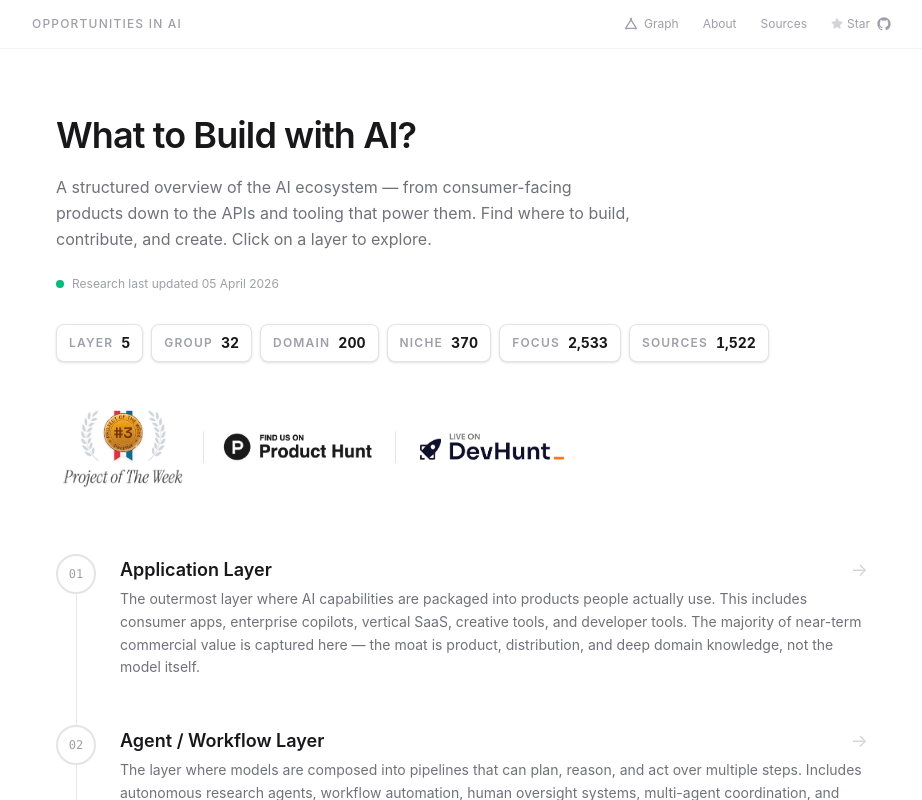
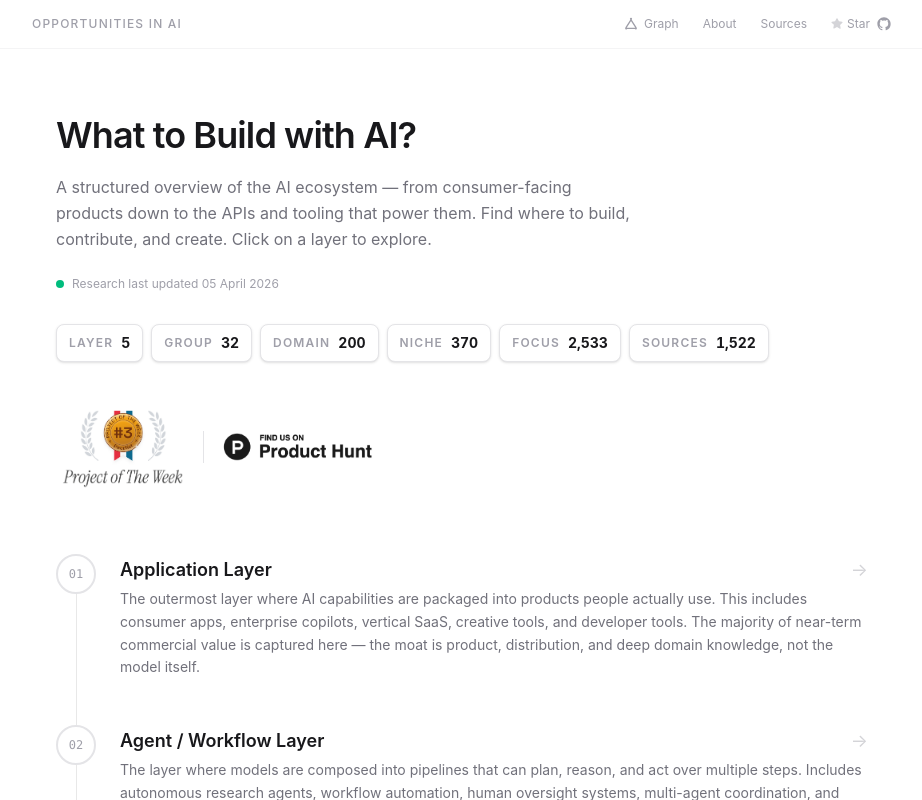
Before and after one commit to nc1z/ai-opportunities, a React (Vite) app: page /#/ in a window 1280 px wide. Shown: the top 800 px of the page, without its empty margins (178-1100 px from the left). Built offline with nearby package versions, Linux system fonts and the light colour scheme.

Commit message:
Remove DevHunt badge from homepage
Co-Authored-By: Claude Sonnet 4.6 <noreply@anthropic.com>

```diff
--- a/src/pages/HomePage.tsx
+++ b/src/pages/HomePage.tsx
@@ -4,7 +4,6 @@ import { layerRoots } from '@/data/index'
 import { totalReferencesCount } from './SourcesPage'
 import peerlistBadge from '@/assets/peerlist-top-3-b.png'
 import producthuntBadge from '@/assets/producthunt-ai-opportunities.png'
-import devhuntBadge from '@/assets/devhunt-ai-opportunities.png'
 
 const STATS: { label: string; value: number }[] = [
   { label: 'Layer',   value: 5 },
@@ -101,20 +100,6 @@ export function HomePage() {
             style={{ display: 'block', width: 'auto', height: '54px', border: 'none' }}
           />
         </a>
-        <div className="h-8 w-px bg-zinc-200" />
-        <a
-          href="https://devhunt.org/tool/ai-opportunities"
-          target="_blank"
-          rel="noreferrer"
-          className="shrink-0 outline-none"
-          style={{ border: 'none' }}
-        >
-          <img
-            src={devhuntBadge}
-            alt="AI Opportunities — DevHunt"
-            style={{ display: 'block', width: 'auto', height: '54px', border: 'none' }}
-          />
-        </a>
       </div>
 
       <div id="layers" className="relative">
```
